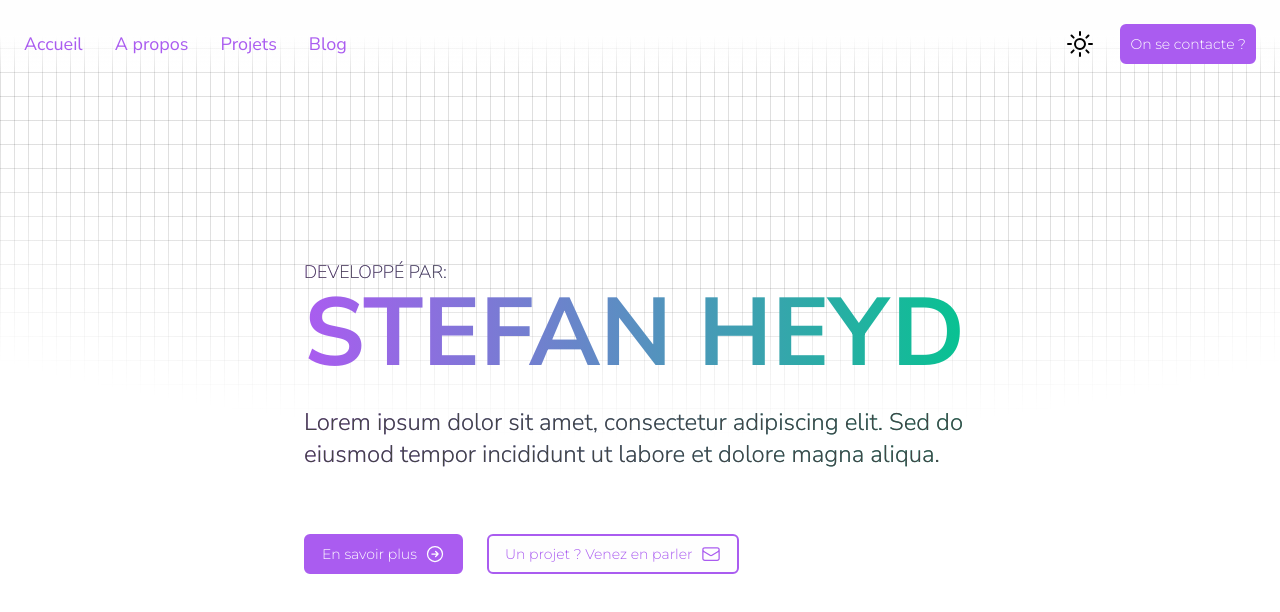
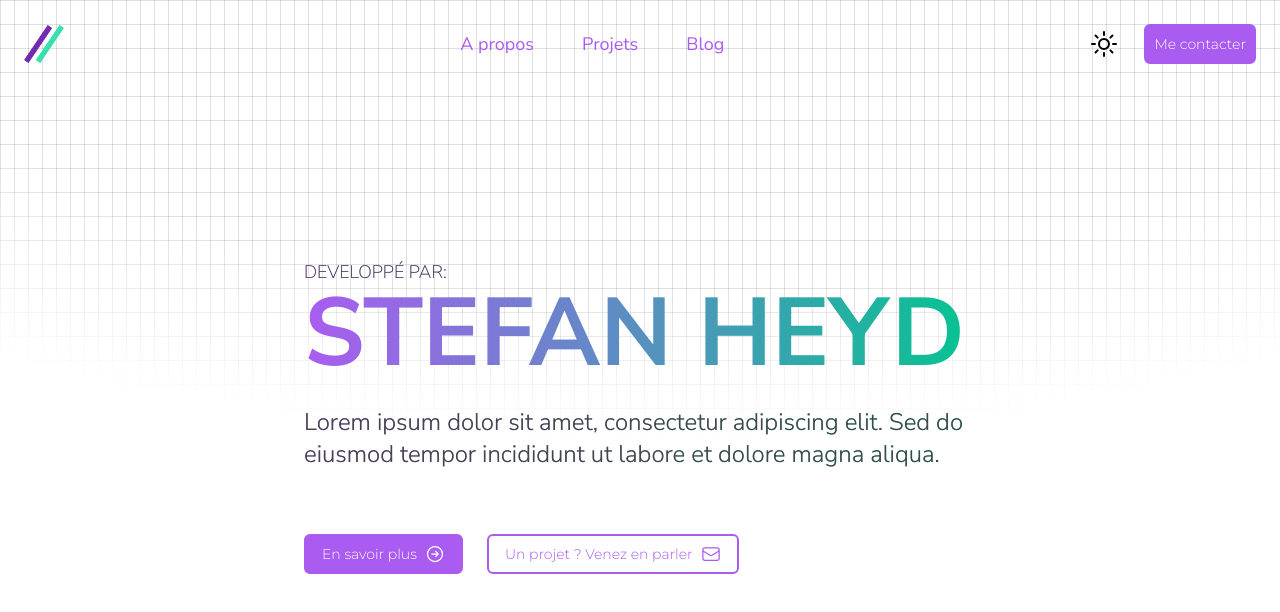
Before and after one commit to StefanHyde/PortfolioV2, a Next.js app: page / in a window 1280 px wide. Shown: the top 612 px of the page. Built offline with nearby package versions, Linux system fonts and the light colour scheme.

Commit message:
Add logo and update links rendering on navbar

```diff
--- a/src/components/header.tsx
+++ b/src/components/header.tsx
@@ -1,22 +1,38 @@
+'use client';
 import Link from 'next/link';
+import Image from 'next/image';
+import { usePathname } from 'next/navigation';
 import ThemeSwitch from './themeSwitch';
 import { links } from '../../lib/data';
+import { Bars3Icon, XMarkIcon } from '@heroicons/react/24/outline';
 
 //import { Menu, MenuButton, MenuItem, MenuItems } from '@headlessui/react'
 
 export default function Header() {
+  const pathname = usePathname();
+  const isHomePage = pathname === '/';
+
   return (
-    <header className=" fixed z-50 h-auto w-full flex items-center justify-between p-4 md:p-6 bg-gradient-to-t from-transparent  from-10% to-almost-white dark:to-slate-950 to-60% ">
+    <header className=" fixed z-50 h-auto w-full flex items-center justify-between p-4 md:p-6 ">
+      <Link href="/" className="hidden md:flex">
+        <Image src="/images/logo.png" alt="logo" width={40} height={40} />
+      </Link>
       <nav className="flex">
-        <ul className="hidden md:flex gap-4">
+        <Bars3Icon className="md:hidden h-10 w-10 text-dark-800 dark:text-almost-white" />
+        <XMarkIcon className="md:hidden h-10 w-10 text-dark-800 dark:text-almost-white" />
+        <ul className="hidden md:flex gap-8">
           {links.map((link) => (
             <li key={link.hash} className="mr-4">
-              <Link
-                href={link.url}
-                className="text-lg font-nunito text-primary-500 hover:text-primary-800 "
-              >
-                {link.name}
-              </Link>
+              {link.hash === '#home' && isHomePage ? (
+                <span className="hidden">{link.name}</span>
+              ) : (
+                <Link
+                  href={link.url}
+                  className="text-lg font-nunito text-primary-500 hover:text-primary-800"
+                >
+                  {link.name}
+                </Link>
+              )}
             </li>
           ))}
         </ul>
@@ -26,7 +42,7 @@ export default function Header() {
         <ThemeSwitch />
         <Link href="/">
           <button className="flex bg-primary-500 hover:bg-primary-800 to-secondary-500 border-solid border-2 border-primary-500 hover:border-primary-800 text-white font-montserrat font-light text-sm text-left p-2  rounded-md ease-in-out duration-300">
-            On se contacte ?
+            Me contacter
           </button>
         </Link>
       </div>
```
Also changed, not shown: public/images/logo.png (added).
